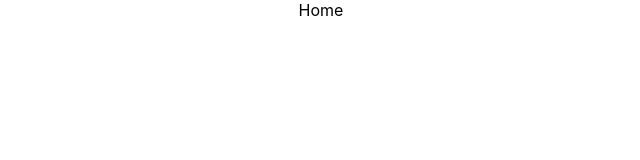
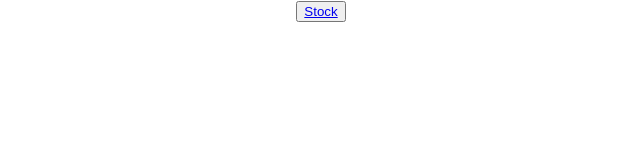
Before and after one commit to Shania810/atacado-safira-susan-client, a React (Create React App) app: page / in a window 1280 px wide. Shown: the top 160 px of the page, without its empty margins (319-959 px from the left). Built offline with nearby package versions, Linux system fonts and the light colour scheme.

Commit message:
change Home.js and create Stock.js

```diff
--- a/src/pages/Home.js
+++ b/src/pages/Home.js
@@ -1,7 +1,10 @@
 import React from 'react'
+import { Link } from 'react-router-dom'
 
 export const Home = () => {
   return (
-    <div>Home</div>
+    <div>
+        <button><Link to='/'>Stock</Link></button>
+    </div>
   )
 }
```
Also changed, not shown: src/pages/Stock.js (added, +7 -0 lines).
